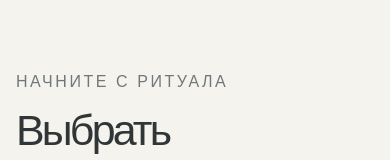
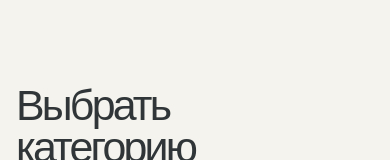
Before and after one commit to avvolkova13/japan, a Next.js app: page / in a window 390 px wide. Shown: the part 946-1106 px from the top of the page. Built offline with nearby package versions, Linux system fonts and the light colour scheme.

Commit message:
Refine homepage composition

```diff
--- a/src/app/globals.css
+++ b/src/app/globals.css
@@ -364,7 +364,10 @@ input:focus-visible {
 }
 
 .hero-motion .hero-description {
-  color: #5c6670;
+  color: #5e5c58;
+  max-width: 23rem;
+  font-size: clamp(1.05rem, 1.15vw, 1.2rem);
+  line-height: 1.45;
 }
 
 .hero-motion .overline {
@@ -486,6 +489,8 @@ input:focus-visible {
   border: 0;
   padding: 0;
   overflow: hidden;
+  appearance: none;
+  background: transparent;
   font-size: 0.89rem;
   letter-spacing: 0;
 }
@@ -583,23 +588,9 @@ input:focus-visible {
   object-position: center;
 }
 
-.visual-product-label {
-  position: absolute;
-  top: 14px;
-  right: 14px;
-  z-index: 2;
-  max-width: min(68%, 220px);
-  padding: 7px 9px;
-  color: var(--graphite);
-  background: color-mix(in srgb, var(--white) 78%, transparent);
-  font-size: 0.62rem;
-  letter-spacing: 0.04em;
-  line-height: 1.35;
-}
-
 .visual-image::before,
 .visual-image::after,
-.visual-image > span:not(.visual-product-label) {
+.visual-image > span {
   display: none;
 }
 
@@ -641,7 +632,7 @@ input:focus-visible {
 
 .visual-image::before,
 .visual-image::after,
-.visual-image > span:not(.visual-product-label) {
+.visual-image > span {
   display: none !important;
 }
 
@@ -961,70 +952,6 @@ input:focus-visible {
   transition: opacity 220ms ease, transform 220ms var(--ease-soft), background 220ms ease;
 }
 
-.product-hover-info {
-  position: absolute;
-  right: 12px;
-  bottom: 60px;
-  left: 12px;
-  z-index: 4;
-  display: grid;
-  gap: 3px;
-  padding: 9px 10px;
-  color: var(--graphite);
-  background: color-mix(in srgb, var(--white) 88%, transparent);
-  opacity: 0;
-  transform: translateY(6px);
-  transition: opacity 220ms ease, transform 220ms var(--ease-soft);
-}
-
-.product-hover-info span {
-  color: color-mix(in srgb, var(--graphite) 62%, transparent);
-  font-size: 0.58rem;
-  letter-spacing: 0.12em;
-  text-transform: uppercase;
-}
-
-.product-hover-info strong {
-  font-size: 0.74rem;
-  font-weight: 500;
-  line-height: 1.2;
-}
-
-.product-image-print {
-  position: absolute;
-  top: 58%;
-  left: 50%;
-  z-index: 4;
-  display: grid;
-  width: min(58%, 180px);
-  gap: 2px;
-  padding: 7px 9px;
-  color: color-mix(in srgb, var(--graphite) 84%, transparent);
-  background: color-mix(in srgb, var(--white) 76%, transparent);
-  text-align: center;
-  transform: translate(-50%, -50%);
-  pointer-events: none;
-}
-
-.product-image-print span {
-  font-size: 0.48rem;
-  letter-spacing: 0.14em;
-  line-height: 1.2;
-  text-transform: uppercase;
-}
-
-.product-image-print strong {
-  font-size: 0.63rem;
-  font-weight: 500;
-  line-height: 1.15;
-}
-
-.product-card:hover .product-hover-info,
-.product-card:focus-within .product-hover-info {
-  opacity: 1;
-  transform: translateY(0);
-}
-
 .product-card:hover .quick-add,
 .product-card:focus-within .quick-add {
   opacity: 1;
@@ -1160,12 +1087,13 @@ input:focus-visible {
 }
 
 .collection-copy {
-  padding: 0 0 24px;
+  padding: 0;
 }
 
 .collection-copy h2 {
-  max-width: 8ch;
-  overflow-wrap: anywhere;
+  max-width: 100%;
+  overflow-wrap: normal;
+  word-break: keep-all;
 }
 
 .collection-copy > p {
@@ -1191,6 +1119,8 @@ input:focus-visible {
   align-items: end;
   justify-content: space-between;
   gap: 32px;
+  padding-top: clamp(72px, 7vw, 104px);
+  padding-bottom: clamp(72px, 7vw, 104px);
   border-bottom: 1px solid var(--stone);
 }
 
@@ -1460,19 +1390,60 @@ input:focus-visible {
 }
 
 @media (min-width: 1025px) {
+  .collection-copy h2 {
+    white-space: normal;
+  }
+
+  .category-section .section-heading h2 {
+    max-width: none;
+    white-space: nowrap;
+  }
+
   .hero-motion-copy {
+    display: grid;
+    grid-template-columns: minmax(0, 1fr) minmax(280px, 0.76fr);
+    grid-template-rows: auto 1fr;
+    column-gap: clamp(24px, 5vw, 96px);
+    row-gap: 24px;
+    align-items: center;
+    padding-left: clamp(2rem, 7vw, 7rem);
     padding-right: clamp(2rem, 5vw, 5rem);
+    text-align: left;
+  }
+
+  .hero-motion-copy > .overline {
+    grid-column: 1 / -1;
+    align-self: start;
   }
 
   .hero-motion h1 {
-    width: min(100%, 7.5ch);
-    font-size: clamp(5.2rem, 8.6vw, 10rem);
+    grid-column: 1;
+    width: 100%;
+    margin: 0;
+    font-size: clamp(5rem, 7.4vw, 10rem);
     line-height: 0.84;
+  }
+
+  .hero-motion-footer {
+    grid-column: 2;
+    flex-direction: column;
+    align-items: flex-start;
+    justify-content: center;
+    max-width: 26rem;
+  }
+
+  .hero-motion-footer .button {
+    margin-top: 18px;
+  }
+
+  .hero-motion .hero-description {
+    max-width: 23rem;
+    text-align: left;
   }
 
   .hero-product-stage {
     top: 50%;
-    left: 54%;
+    left: 50%;
     width: min(70vw, 960px);
     height: min(94svh, 940px);
     display: grid;
--- a/src/components/home-page.tsx
+++ b/src/components/home-page.tsx
@@ -58,21 +58,18 @@ function VisualImage({
   tone = "tone-pearl",
   className = "",
   secondary = false,
-  overlayText,
 }: {
   label: string;
   src: string;
   tone?: string;
   className?: string;
   secondary?: boolean;
-  overlayText?: string;
 }) {
   return (
     <div
       className={`visual-placeholder visual-image ${tone} ${secondary ? "visual-placeholder-secondary" : ""} ${className}`}
     >
       <Image src={src} alt={label} fill sizes="(max-width: 767px) 100vw, 50vw" />
-      {overlayText && <span className="visual-product-label">{overlayText}</span>}
     </div>
   );
 }
@@ -95,10 +92,6 @@ function ProductCard({
       <div className="product-media">
         <VisualImage label={`${product.brand} ${product.name}`} src={product.image} tone="tone-product" />
         <VisualImage label={`${product.brand} ${product.name}, альтернативный вид`} src={product.hoverImage} tone="tone-product-alt" secondary />
-        <div className="product-image-print" aria-hidden="true">
-          <span>{product.brand}</span>
-          <strong>{product.name}</strong>
-        </div>
         {product.badge && <span className="product-badge">{product.badge}</span>}
         <button
           className={`icon-button wishlist-button ${wished ? "is-active" : ""}`}
@@ -111,10 +104,6 @@ function ProductCard({
             <path d="M20.8 8.7c0 5.1-8.8 10.3-8.8 10.3S3.2 13.8 3.2 8.7C3.2 6 5.2 4 7.8 4c1.7 0 3.1.9 4.2 2.2C13.1 4.9 14.5 4 16.2 4c2.6 0 4.6 2 4.6 4.7Z" />
           </svg>
         </button>
-        <div className="product-hover-info" aria-hidden="true">
-          <span>{product.brand}</span>
-          <strong>{product.name}</strong>
-        </div>
         <button className="quick-add" type="button" onClick={onQuickAdd}>
           {added ? "Добавлено" : "Добавить"}
         </button>
@@ -274,7 +263,6 @@ export function HomePage() {
 
         <section className="section-pad category-section" id="category" aria-labelledby="category-title">
           <div className="section-heading">
-            <p className="micro-label">Начните с ритуала</p>
             <h2 id="category-title">Выбрать категорию</h2>
           </div>
           <div className="category-grid">
@@ -297,7 +285,7 @@ export function HomePage() {
             <div className="product-grid new-arrivals-grid">
               {newArrivals.map((product) => <ProductCard key={product.id} product={product} wished={wishlist.has(product.id)} added={added.has(product.id)} onWishlist={() => toggleWishlist(product.id, product.name)} onQuickAdd={() => toggleAdded(product.id, product.name)} />)}
             </div>
-            <div className="section-cta"><a className="text-link" href="#new-arrivals">Все новинки <span aria-hidden="true">↗</span></a></div>
+            <div className="section-cta"><a className="button button-dark" href="#new-arrivals"><span className="button-arrow" aria-hidden="true"><svg className="button-arrow-icon" viewBox="0 0 20 20" fill="none" focusable="false"><path d="M3.67242 12.9971V2.5H4.67242V11.9971H15.7824L15.6133 11.9455L12.4346 8.69261L13.1494 7.99339L17.209 12.1477L17.5508 12.4973L17.209 12.8469L13.1494 17.0012L12.4346 16.302L15.6162 13.0452L15.7753 12.9971H3.67242Z" fill="currentColor" /></svg></span><span className="button-label">Все новинки</span></a></div>
           </div>
         </section>
 
@@ -310,11 +298,11 @@ export function HomePage() {
 
         <section className="section-pad editorial-section" aria-labelledby="editorial-title">
           <div className="editorial-large-visual"><VisualImage label="Редакционная композиция о красоте" src="/images/kanso/editorial.png" tone="tone-stone" /></div>
-          <div className="editorial-copy"><p className="micro-label">Редакция</p><h2 id="editorial-title">Японский подход к ежедневному уходу.</h2><p>История о небольших повторяемых жестах, из которых складывается личный ритуал.</p><a className="text-link" href="#journal">Читать историю <span aria-hidden="true">↗</span></a></div>
+          <div className="editorial-copy"><p className="micro-label">Редакция</p><h2 id="editorial-title">Японский подход к ежедневному уходу.</h2><p>История о небольших повторяемых жестах, из которых складывается личный ритуал.</p><a className="button button-dark" href="#journal"><span className="button-arrow" aria-hidden="true"><svg className="button-arrow-icon" viewBox="0 0 20 20" fill="none" focusable="false"><path d="M3.67242 12.9971V2.5H4.67242V11.9971H15.7824L15.6133 11.9455L12.4346 8.69261L13.1494 7.99339L17.209 12.1477L17.5508 12.4973L17.209 12.8469L13.1494 17.0012L12.4346 16.302L15.6162 13.0452L15.7753 12.9971H3.67242Z" fill="currentColor" /></svg></span><span className="button-label">Читать историю</span></a></div>
         </section>
 
         <section className="collection-section section-pad" aria-labelledby="collection-title">
-          <div className="collection-inner"><div className="collection-copy"><p className="micro-label">Собранная коллекция</p><h2 id="collection-title">Увлажняющий уход</h2><p>Лёгкие слои, щедрые текстуры и более мягкий ритм ежедневной заботы о коже.</p><a className="button button-dark" href="#new-arrivals"><span className="button-arrow" aria-hidden="true"><svg className="button-arrow-icon" viewBox="0 0 20 20" fill="none" focusable="false"><path d="M3.67242 12.9971V2.5H4.67242V11.9971H15.7824L15.6133 11.9455L12.4346 8.69261L13.1494 7.99339L17.209 12.1477L17.5508 12.4973L17.209 12.8469L13.1494 17.0012L12.4346 16.302L15.6162 13.0452L15.7753 12.9971H3.67242Z" fill="currentColor" /></svg></span><span className="button-label">Смотреть коллекцию</span></a></div><div className="collection-visual"><VisualImage label="Композиция увлажняющей коллекции" src="/images/kanso/sets.png" tone="tone-sky" /></div><div className="collection-products">{featuredProducts.map((product) => <ProductCard key={product.id} product={product} wished={wishlist.has(product.id)} added={added.has(product.id)} onWishlist={() => toggleWishlist(product.id, product.name)} onQuickAdd={() => toggleAdded(product.id, product.name)} />)}</div></div>
+          <div className="collection-inner"><div className="collection-copy"><h2 id="collection-title">Увлажняющий уход</h2><p>Лёгкие слои, щедрые текстуры и более мягкий ритм ежедневной заботы о коже.</p><a className="button button-dark" href="#new-arrivals"><span className="button-arrow" aria-hidden="true"><svg className="button-arrow-icon" viewBox="0 0 20 20" fill="none" focusable="false"><path d="M3.67242 12.9971V2.5H4.67242V11.9971H15.7824L15.6133 11.9455L12.4346 8.69261L13.1494 7.99339L17.209 12.1477L17.5508 12.4973L17.209 12.8469L13.1494 17.0012L12.4346 16.302L15.6162 13.0452L15.7753 12.9971H3.67242Z" fill="currentColor" /></svg></span><span className="button-label">Смотреть коллекцию</span></a></div><div className="collection-visual"><VisualImage label="Композиция увлажняющей коллекции" src="/images/kanso/sets.png" tone="tone-sky" /></div><div className="collection-products">{featuredProducts.map((product) => <ProductCard key={product.id} product={product} wished={wishlist.has(product.id)} added={added.has(product.id)} onWishlist={() => toggleWishlist(product.id, product.name)} onQuickAdd={() => toggleAdded(product.id, product.name)} />)}</div></div>
         </section>
 
         <section className="section-pad quiz-section" aria-labelledby="quiz-title">
```
